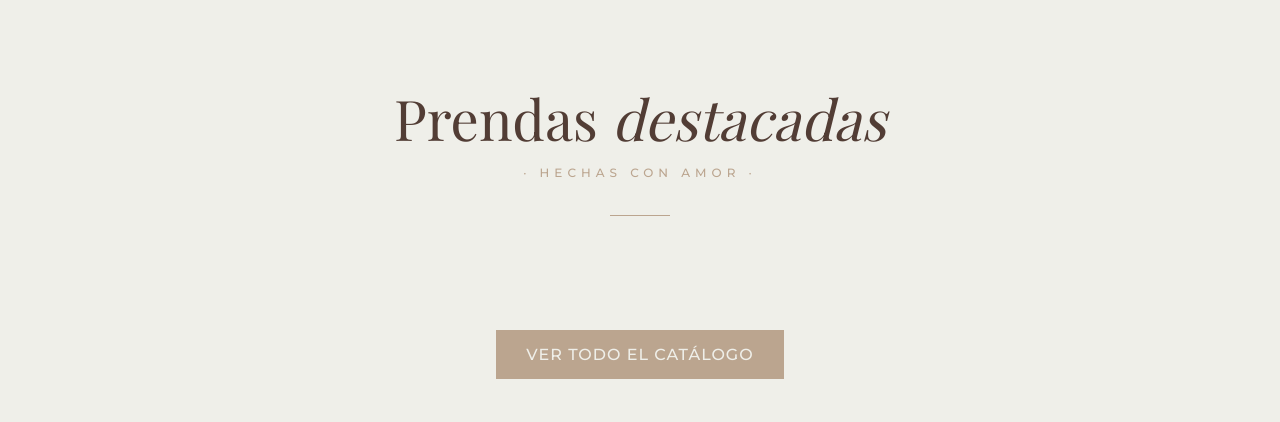
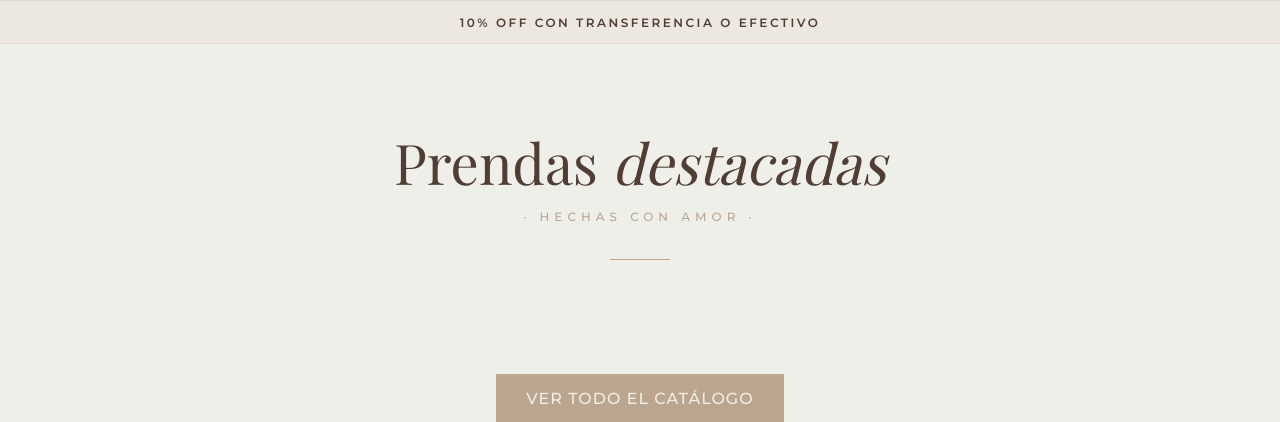
Before and after one commit to francironee/tienda_tejidos, a Flask app: page / in a window 1280 px wide. Shown: the part 800-1222 px from the top of the page. Run offline with Flask 3, Linux system fonts and the light colour scheme; data comes from the database, SQL or seed files in the repository; data that the repository does not hold is empty; some libraries are stand-ins or nearby versions; some web fonts are replaced.

Commit message:
Implementar envio gratis pasando 350.000, barra de anuncios y descuento transferencia en detalle de producto

```diff
--- a/app.py
+++ b/app.py
@@ -389,11 +389,23 @@ def guardar_datos_cliente():
 @app.route('/guardar_envio', methods=['POST'])
 def guardar_envio():
     data = request.get_json()
+    tipo = data.get('tipo', 'retiro')
+    costo = data.get('costo', 0)
+    zona = data.get('zona', '')
+    cp = data.get('cp', '')
+
+    # Si la compra supera los 350.000, forzamos envío gratuito
+    carrito = session.get('carrito', {})
+    subtotal = sum(item['precio'] * item['qty'] for item in carrito.values())
+    if subtotal >= 350000 and tipo == 'envio':
+        costo = 0.0
+        zona = 'Gratis'
+
     session['envio'] = {
-        'tipo': data.get('tipo', 'retiro'),
-        'costo': data.get('costo', 0),
-        'zona': data.get('zona', ''),
-        'cp': data.get('cp', '')
+        'tipo': tipo,
+        'costo': costo,
+        'zona': zona,
+        'cp': cp
     }
     session.modified = True
     return {'ok': True}
@@ -401,6 +413,12 @@ def guardar_envio():
 def calcular_costo_envio_backend(cp_raw, tipo_envio):
     if tipo_envio != 'envio' or not cp_raw:
         return 0.0, 'Retiro showroom'
+
+    # Si la compra supera los 350.000, forzamos envío gratuito
+    carrito = session.get('carrito', {})
+    subtotal = sum(item['precio'] * item['qty'] for item in carrito.values())
+    if subtotal >= 350000:
+        return 0.0, 'Gratis'
 
     cp = cp_raw.strip().upper()
     import re
--- a/static/style.css
+++ b/static/style.css
@@ -2104,3 +2104,76 @@ footer {
 .cart-icon:hover .cart-badge {
     animation: cartWiggle 0.8s cubic-bezier(0.36, 0.07, 0.19, 0.97) both;
 }
+
+/* --- Announcement Bar --- */
+.announcement-bar {
+    width: 100%;
+    background-color: rgba(232, 217, 205, 0.35); /* Crema muy suave */
+    border-top: 1px solid rgba(82, 61, 53, 0.08);
+    border-bottom: 1px solid rgba(82, 61, 53, 0.08);
+    height: 44px;
+    box-sizing: border-box;
+    display: flex;
+    align-items: center;
+    justify-content: center;
+    position: relative;
+    overflow: hidden;
+    z-index: 5;
+}
+
+.announcement-item {
+    position: absolute;
+    opacity: 0;
+    transform: translateY(8px);
+    transition: opacity 0.4s cubic-bezier(0.25, 1, 0.5, 1), transform 0.4s cubic-bezier(0.25, 1, 0.5, 1);
+    font-family: 'Montserrat', sans-serif;
+    font-size: 0.75rem;
+    font-weight: 600;
+    color: var(--color-brown);
+    letter-spacing: 2.5px;
+    text-transform: uppercase;
+    text-align: center;
+    padding: 0 20px;
+    white-space: nowrap;
+    pointer-events: none;
+}
+
+.announcement-item.active {
+    opacity: 1;
+    transform: translateY(0);
+    pointer-events: auto;
+    transition-delay: 0.4s; /* Esperar a que el elemento anterior termine de desaparecer */
+}
+
+@media (max-width: 768px) {
+    .announcement-bar {
+        height: 40px;
+    }
+    .announcement-item {
+        font-size: 0.66rem;
+        letter-spacing: 1.8px;
+        white-space: normal;
+        line-height: 1.3;
+    }
+}
+
+/* --- Precio Descuento por Transferencia --- */
+.precio-transfer-descuento {
+    display: inline-block;
+    font-size: 0.72em; /* Proporcional al tamaño de fuente padre */
+    font-weight: 500;
+    color: #887a70; /* Color taupe/gris de la etiqueta de abajo */
+    margin-left: 6px;
+    font-family: 'Montserrat', sans-serif;
+    vertical-align: middle;
+    letter-spacing: 0.5px;
+    opacity: 0.8;
+}
+
+.precio-transfer-label {
+    font-size: 0.85em; /* Proporcional al texto del precio descontado */
+    text-transform: lowercase;
+    opacity: 0.75;
+    margin-left: 2px;
+    font-weight: 500;
+}
--- a/templates/index.html
+++ b/templates/index.html
@@ -39,6 +39,13 @@
         <span class="dot" onclick="currentSlide(3)"></span>
     </div>
 </section>
+
+<!-- Barra de Anuncios Minimalista -->
+<div class="announcement-bar">
+    <div class="announcement-item active">10% OFF con transferencia o efectivo</div>
+    <div class="announcement-item">Retiro gratis en showroom</div>
+    <div class="announcement-item">Envío gratis pasando los $350.000</div>
+</div>
 
 <section id="destacados">
     <div class="section-header fade-up">
@@ -232,4 +239,36 @@
         </div>
     </div>
 </section>
+
+<script>
+(function() {
+    // Limpiar intervalo previo de anuncios si existe para evitar duplicación
+    if (window.announcementInterval) {
+        clearInterval(window.announcementInterval);
+    }
+
+    let announceIndex = 0;
+    const items = document.querySelectorAll('.announcement-item');
+
+    if (items.length > 0) {
+        items.forEach((item, idx) => {
+            if (idx === 0) {
+                item.classList.add('active');
+            } else {
+                item.classList.remove('active');
+            }
+        });
+
+        window.announcementInterval = setInterval(() => {
+            if (items[announceIndex]) {
+                items[announceIndex].classList.remove('active');
+            }
+            announceIndex = (announceIndex + 1) % items.length;
+            if (items[announceIndex]) {
+                items[announceIndex].classList.add('active');
+            }
+        }, 4000);
+    }
+})();
+</script>
 {% endblock %}
```
Also changed, not shown: templates/carrito.html (+37 -3 lines), templates/producto.html (+5 -2 lines).
